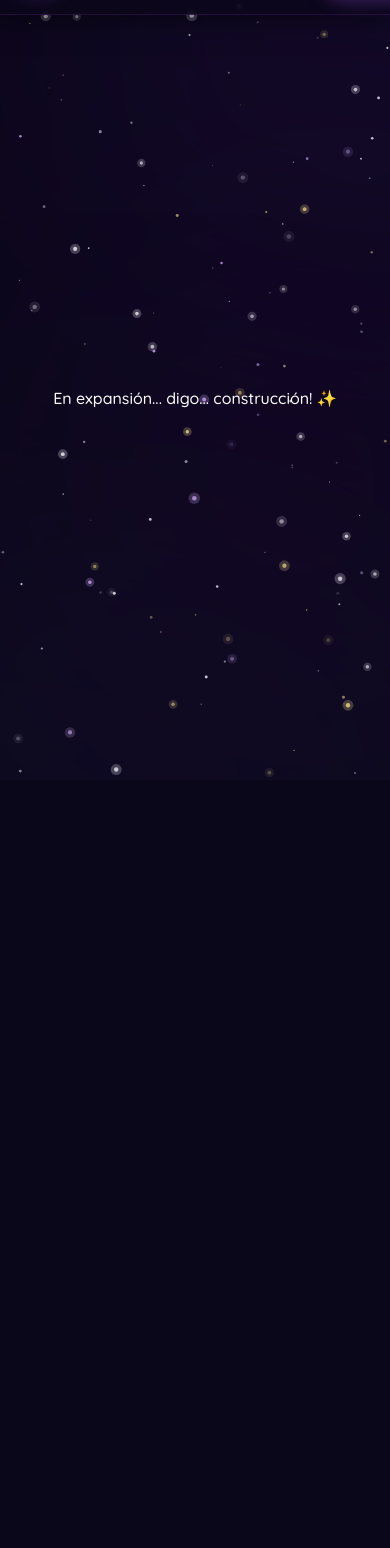
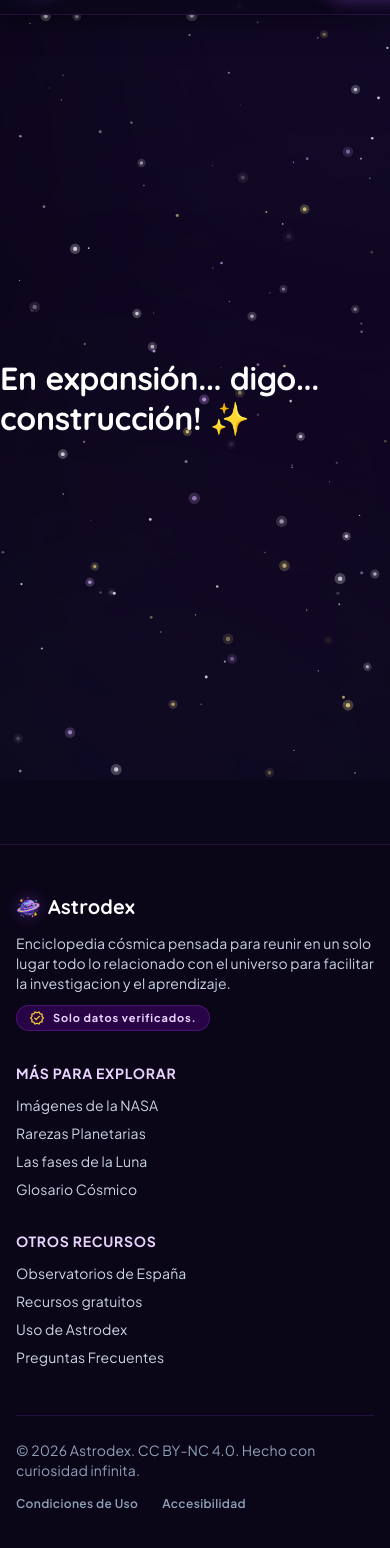
Before and after one commit to cristinarodriguezl-dev/Astrodex, a React (Vite) app: page / in a window 390 px wide. Shown: the part 64-1612 px from the top of the page. Before the commit the page ends 844 px from the top, so only its background shows below. Built offline with nearby package versions, Linux system fonts and the light colour scheme.

Commit message:
feat: add global theme configuration and responsive footer component

```diff
--- a/src/App.jsx
+++ b/src/App.jsx
@@ -1,5 +1,6 @@
 import CosmicBackground from "./components/cosmicBackground/CosmicBackground.jsx";
 import Header from "./components/header/Header.jsx";
+import Footer from "./components/footer/Footer.jsx";
 
 export default function App() {
   return (
@@ -11,6 +12,7 @@ export default function App() {
           En expansión... digo... construcción! ✨
         </h1>
       </main>
+      <Footer />
     </div>
   );
 }
--- /dev/null
+++ b/src/components/footer/Footer.css
@@ -0,0 +1,153 @@
+@reference "../../index.css";
+
+.footer {
+  @apply relative z-10 w-full
+    bg-[#0a0517]
+    border-t border-purple-500/15
+    mt-space-3xl;
+}
+
+.footer-container {
+  @apply max-w-container-max
+    mx-auto
+    px-gutter-mobile
+    md:px-gutter-tablet
+    lg:px-gutter-desktop
+    py-space-2xl;
+}
+
+.footer-content {
+  @apply grid
+    grid-cols-1
+    md:grid-cols-2
+    lg:grid-cols-3
+    gap-space-xl
+    mb-space-2xl;
+}
+
+.footer-brand {
+  @apply flex
+    flex-col
+    gap-space-sm;
+}
+
+.footer-brand-header {
+  @apply flex
+    items-center
+    gap-space-xs;
+}
+
+.footer-logo {
+  @apply h-6
+    w-auto
+    object-contain
+    drop-shadow-[0_0_8px_rgba(168,85,247,0.4)];
+}
+
+.footer-title {
+  @apply font-headline-sm
+    text-headline-sm
+    text-white
+    font-bold;
+}
+
+.footer-description {
+  @apply font-body-sm
+    text-body-sm
+    text-slate-300;
+}
+
+.footer-accessibility-badge {
+  @apply inline-flex
+    items-center
+    gap-space-xs
+    px-space-sm
+    py-1
+    rounded-full
+    bg-purple-950/60
+    border border-purple-500/25
+    w-fit;
+}
+
+.footer-accessibility-badge .material-symbols-outlined {
+  @apply text-amber-300
+    text-[16px];
+}
+
+.footer-accessibility-badge span:last-child {
+  @apply font-label-caps
+    text-label-caps
+    text-purple-200;
+}
+
+.footer-column {
+  @apply flex
+    flex-col
+    gap-space-sm;
+}
+
+.footer-heading {
+  @apply font-label-lg
+    text-label-lg
+    text-purple-200
+    font-bold
+    uppercase
+    tracking-wider;
+}
+
+.footer-links {
+  @apply flex
+    flex-col
+    gap-space-xs
+    font-body-sm
+    text-body-sm;
+}
+
+.footer-link {
+  @apply text-slate-300
+    hover:text-purple-300
+    transition-colors;
+}
+
+.footer-bottom {
+  @apply pt-space-lg
+    flex
+    flex-col
+    sm:flex-row
+    items-center
+    justify-between
+    gap-space-md
+    font-body-sm
+    text-body-sm
+    text-slate-400
+    border-t border-purple-500/15;
+}
+
+.footer-copyright {
+  @apply m-0;
+}
+
+.footer-legal-links {
+  @apply flex
+    items-center
+    gap-space-lg
+    font-label-md
+    text-label-md;
+}
+
+.footer-legal-link {
+  @apply hover:text-purple-300
+    transition-colors;
+}
+
+@media (max-width: 639px) {
+  .footer-bottom {
+    @apply items-start;
+  }
+
+  .footer-legal-links {
+    @apply flex-wrap
+      gap-x-space-lg
+      gap-y-space-xs;
+  }
+}
--- /dev/null
+++ b/src/components/footer/Footer.jsx
@@ -0,0 +1,119 @@
+import "./Footer.css";
+
+const EXPLORATION_LINKS = [
+  { path: "#", label: "Imágenes de la NASA" },
+  { path: "#", label: "Rarezas Planetarias" },
+  { path: "#", label: "Las fases de la Luna" },
+  { path: "#", label: "Glosario Cósmico" },
+];
+
+const CREDIT_LINKS = [
+  { path: "#", label: "Observatorios de España" },
+  { path: "#", label: "Recursos gratuitos" },
+  { path: "#", label: "Uso de Astrodex" },
+  { path: "#", label: "Preguntas Frecuentes" },
+];
+
+const LEGAL_LINKS = [
+  { path: "#", label: "Condiciones de Uso" },
+  { path: "#", label: "Accesibilidad" },
+];
+
+export default function Footer() {
+  return (
+    <footer className="footer">
+      <div className="footer-container">
+
+        <div className="footer-content">
+
+          <div className="footer-brand">
+            <div className="footer-brand-header">
+              <img
+                src="src/assets/img/icons.png"
+                alt="Astrodex Cute Planet Logo"
+                className="footer-logo"
+              />
+
+              <span className="footer-title">
+                Astrodex
+              </span>
+            </div>
+
+            <p className="footer-description">
+              Enciclopedia cósmica pensada para reunir en un solo lugar todo lo relacionado con el universo para facilitar la investigacion y el aprendizaje.
+            </p>
+
+            <div className="footer-accessibility-badge">
+              <span className="material-symbols-outlined">
+                verified
+              </span>
+
+              <span>
+                Solo datos verificados.
+              </span>
+            </div>
+          </div>
+
+          <div className="footer-column">
+            <span className="footer-heading">
+              Más para explorar
+            </span>
+
+            <nav className="footer-links">
+              {EXPLORATION_LINKS.map((link, index) => (
+                <a
+                  key={index}
+                  href={link.path}
+                  className="footer-link"
+                >
+                  {link.label}
+                </a>
+              ))}
+            </nav>
+          </div>
+
+          <div className="footer-column">
+            <span className="footer-heading">
+              Otros recursos
+            </span>
+
+            <nav className="footer-links">
+              {CREDIT_LINKS.map((link, index) => (
+                <a
+                  key={index}
+                  href={link.path}
+                  className="footer-link"
+                >
+                  {link.label}
+                </a>
+              ))}
+            </nav>
+          </div>
+
+        </div>
+
+
+        <div className="footer-bottom">
+
+          <p className="footer-copyright">
+            © 2026 Astrodex. CC BY-NC 4.0. Hecho con curiosidad infinita.
+          </p>
+
+          <nav className="footer-legal-links">
+            {LEGAL_LINKS.map((link, index) => (
+              <a
+                key={index}
+                href={link.path}
+                className="footer-legal-link"
+              >
+                {link.label}
+              </a>
+            ))}
+          </nav>
+
+        </div>
+
+      </div>
+    </footer>
+  );
+}
--- a/src/index.css
+++ b/src/index.css
@@ -59,4 +59,53 @@
   --font-label-md: "Plus Jakarta Sans", sans-serif;
   --font-label-lg: "Plus Jakarta Sans", sans-serif;
   --font-label-caps: "Plus Jakarta Sans", sans-serif;
+    --text-headline-sm: 20px;
+  --text-headline-sm--line-height: 28px;
+  --text-headline-sm--letter-spacing: 0.01em;
+  --text-headline-sm--font-weight: 600;
+
+  --text-headline-md: 24px;
+  --text-headline-md--line-height: 32px;
+  --text-headline-md--letter-spacing: 0em;
+  --text-headline-md--font-weight: 600;
+
+  --text-headline-lg: 32px;
+  --text-headline-lg--line-height: 40px;
+  --text-headline-lg--letter-spacing: -0.01em;
+  --text-headline-lg--font-weight: 700;
+
+  --text-display-lg: 48px;
+  --text-display-lg--line-height: 56px;
+  --text-display-lg--letter-spacing: -0.02em;
+  --text-display-lg--font-weight: 700;
+
+  --text-body-sm: 14px;
+  --text-body-sm--line-height: 20px;
+  --text-body-sm--letter-spacing: 0.01em;
+  --text-body-sm--font-weight: 400;
+
+  --text-body-md: 16px;
+  --text-body-md--line-height: 24px;
+  --text-body-md--letter-spacing: 0em;
+  --text-body-md--font-weight: 400;
+
+  --text-body-lg: 18px;
+  --text-body-lg--line-height: 28px;
+  --text-body-lg--letter-spacing: 0em;
+  --text-body-lg--font-weight: 400;
+
+  --text-label-md: 12px;
+  --text-label-md--line-height: 16px;
+  --text-label-md--letter-spacing: 0.03em;
+  --text-label-md--font-weight: 600;
+
+  --text-label-lg: 14px;
+  --text-label-lg--line-height: 20px;
+  --text-label-lg--letter-spacing: 0.02em;
+  --text-label-lg--font-weight: 600;
+
+  --text-label-caps: 11px;
+  --text-label-caps--line-height: 16px;
+  --text-label-caps--letter-spacing: 0.08em;
+  --text-label-caps--font-weight: 700;
 }
```
